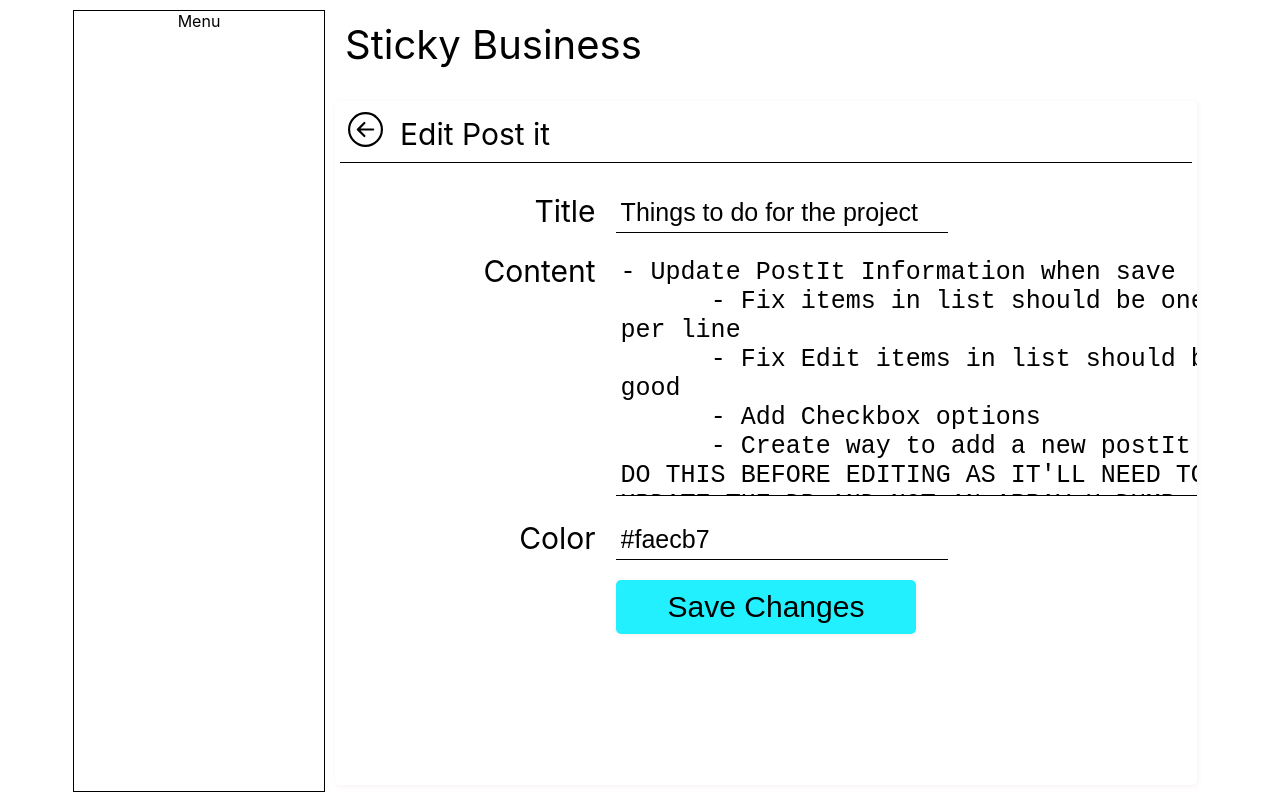
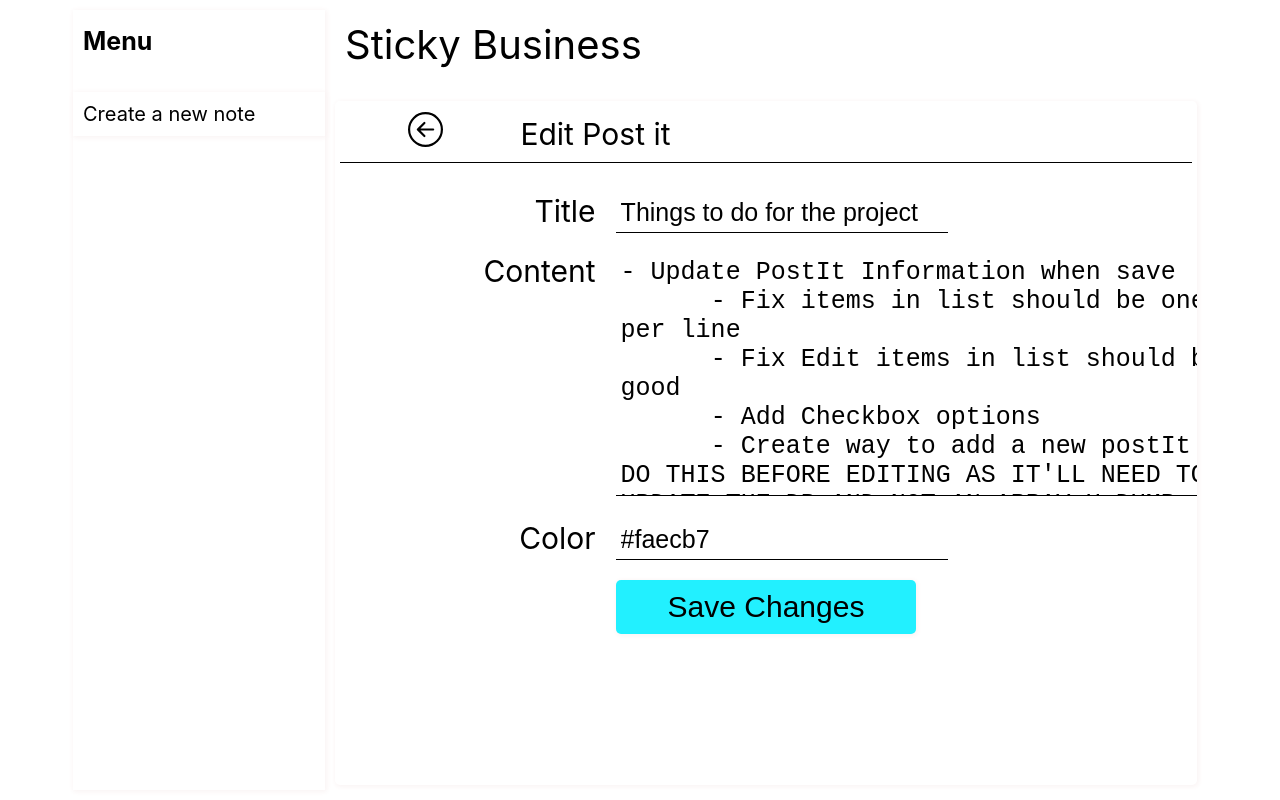
Before and after one commit to GiovaneForlenza/todo-list, a React (Create React App) app in the folder client/: page / in a window 1280 px wide. Both pictures are taken after a click on the element 495 px from the left and 260 px from the top of the page. Built offline with nearby package versions, Linux system fonts and the light colour scheme.

Commit message:
Started the sideBar and the Create form

```diff
--- /dev/null
+++ b/client/src/components/CreatePostIt.js
@@ -0,0 +1,12 @@
+import React from "react";
+import EditCreatePostItHeader from "./EditCreatePostItHeader";
+
+function CreatePostIt() {
+  return (
+    <div>
+      <EditCreatePostItHeader />
+    </div>
+  );
+}
+
+export default CreatePostIt;
--- /dev/null
+++ b/client/src/components/EditCreatePostItHeader.js
@@ -0,0 +1,28 @@
+import React, { useContext } from "react";
+
+import { BsArrowLeftCircle } from "react-icons/bs";
+import { ContentContext } from "../context/ContentContext";
+
+import "../style/component-style/editCreatePostItHeader.scss";
+
+function EditCreatePostItHeader() {
+  const { showCorkBoard, setEditingPostIt } = useContext(ContentContext);
+  return (
+    <div className="header">
+      <div className="left">
+        <div
+          className="icon"
+          onClick={() => {
+            showCorkBoard();
+            setEditingPostIt({});
+          }}
+        >
+          <BsArrowLeftCircle />
+        </div>
+      </div>
+      <div className="right">Edit Post it</div>
+    </div>
+  );
+}
+
+export default EditCreatePostItHeader;
--- a/client/src/components/EditPostIt.js
+++ b/client/src/components/EditPostIt.js
@@ -5,6 +5,7 @@ import "../style/component-style/editPostIt.scss";
 import { BsArrowLeftCircle } from "react-icons/bs";
 import { ContentContext } from "../context/ContentContext";
 import FormLine from "./formElements/FormLine";
+import EditCreatePostItHeader from "./EditCreatePostItHeader";
 
 function EditPostIt() {
   const { showCorkBoard, editingPostIt, setEditingPostIt } =
@@ -17,20 +18,7 @@ function EditPostIt() {
 
   return (
     <div id="editPostIt-container">
-      <div className="header">
-        <div className="left">
-          <div
-            className="icon"
-            onClick={() => {
-              showCorkBoard();
-              setEditingPostIt({});
-            }}
-          >
-            <BsArrowLeftCircle />
-          </div>
-        </div>
-        <div className="right">Edit Post it</div>
-      </div>
+      <EditCreatePostItHeader/>
       <div className="editPostIt-content">
         <form onSubmit={(e) => handleSubmit(e)}>
           <FormLine
--- a/client/src/components/sideBar.js
+++ b/client/src/components/sideBar.js
@@ -1,13 +1,26 @@
-import React from "react";
+import React, { useState, useContext } from "react";
 
 import "../style/component-style/sideBar.scss";
+import { ContentContext } from "../context/ContentContext";
 
-function sideBar() {
+function SideBar() {
+  const { showCreatePostIt } = useContext(ContentContext);
+
   return (
     <div id="sideBar-container">
       <div id="sideBar-title">Menu</div>
+      <div id="sideBar-content">
+        <div
+          className="button"
+          onClick={() => {
+            showCreatePostIt();
+          }}
+        >
+          Create a new note
+        </div>
+      </div>
     </div>
   );
 }
 
-export default sideBar;
+export default SideBar;
--- a/client/src/context/postItContext.js
+++ b/client/src/context/postItContext.js
@@ -41,13 +41,6 @@ export const PostItContextProvider = (props) => {
         "Lorem ipsum dolor sit, amet consectetur adipisicing elit. Reprehenderit vitae est aperiam? Eos iusto dolores ipsum eaque provident aperiam, consectetur culpa animi. Quos exercitationem odio sint maiores placeat eligendi molestias!",
       bgColor: "#d5f1fb",
     },
-    {
-      id: 6,
-      title: "This is the title",
-      content:
-        "Lorem ipsum dolor sit, amet consectetur adipisicing elit. Reprehenderit vitae est aperiam? Eos iusto dolores ipsum eaque provident aperiam, consectetur culpa animi. Quos exercitationem odio sint maiores placeat eligendi molestias!",
-      bgColor: "#faecb7",
-    },
   ]);
 
   return (
--- a/client/src/pages/Home.js
+++ b/client/src/pages/Home.js
@@ -7,6 +7,7 @@ import CorkBoard from "../components/CorkBoard";
 import SideBar from "../components/SideBar";
 import { ContentContext } from "../context/ContentContext";
 import EditPostIt from "../components/EditPostIt";
+import CreatePostIt from "../components/CreatePostIt";
 
 function Home() {
   const { showContent } = useContext(ContentContext);
@@ -18,7 +19,13 @@ function Home() {
       <div className="right">
         <div className="title">Sticky Business</div>
         <div className="content">
-          {showContent === "CorkBoard" ? <CorkBoard /> : <EditPostIt />}
+          {showContent === "CorkBoard" ? (
+            <CorkBoard />
+          ) : showContent === "Edit" ? (
+            <EditPostIt />
+          ) : (
+            <CreatePostIt />
+          )}
         </div>
       </div>
     </div>
--- /dev/null
+++ b/client/src/style/component-style/editCreatePostItHeader.scss
@@ -0,0 +1,22 @@
+.header {
+    border-bottom: 1px black solid;
+    display: flex;
+    align-items: center;
+    justify-content: flex-start;
+    .left {
+      font-size: 35px;
+      width: 50px;
+      display: flex;
+      justify-content: center;
+      align-items: center;
+      .icon {
+        &:hover {
+          cursor: pointer;
+        }
+      }
+    }
+    .right {
+      text-align: left;
+      font-size: 30px;
+    }
+  }
--- a/client/src/style/component-style/editPostIt.scss
+++ b/client/src/style/component-style/editPostIt.scss
@@ -4,28 +4,7 @@
   align-items: stretch;
   justify-content: stretch;
   flex-direction: column;
-  .header {
-    border-bottom: 1px black solid;
-    display: flex;
-    align-items: center;
-    justify-content: flex-start;
-    .left {
-      font-size: 35px;
-      width: 50px;
-      display: flex;
-      justify-content: center;
-      align-items: center;
-      .icon {
-        &:hover {
-          cursor: pointer;
-        }
-      }
-    }
-    .right {
-      text-align: left;
-      font-size: 30px;
-    }
-  }
+
   .editPostIt-content {
     padding-top: 10px;
     flex-grow: 1;
--- a/client/src/style/component-style/sideBar.scss
+++ b/client/src/style/component-style/sideBar.scss
@@ -1,11 +1,36 @@
 #sideBar-container {
-  border: 1px solid #000;
   height: 100%;
-  .sideBar-title {
-    border: 1px solid #000;
+  display: flex;
+  align-items: stretch;
+  justify-content: start;
+  flex-direction: column;
+  box-shadow: 1px 1px 5px 1px #faf4f4;
+  #sideBar-title {
     text-align: left;
+    display: flex;
+    align-items: center;
+    justify-content: flex-start;
     padding-left: 10px;
+    font-size: 25px;
+    height: 8%;
+    font-weight: bold;
+  }
+  #sideBar-content {
+    flex-grow: 1;
     font-size: 20px;
-    height: 8%;
+    .button {
+      font-size: 20px;
+      text-align: left;
+      margin-top: 20px;
+      padding: 10px;
+      box-sizing: border-box;
+      box-shadow: 1px 1px 5px 1px #faf4f4;
+      transition: 0.5s all;
+      background-color: #fff;
+      &:hover {
+        cursor: pointer;
+        transform: scale(1.03);
+      }
+    }
   }
 }
```
